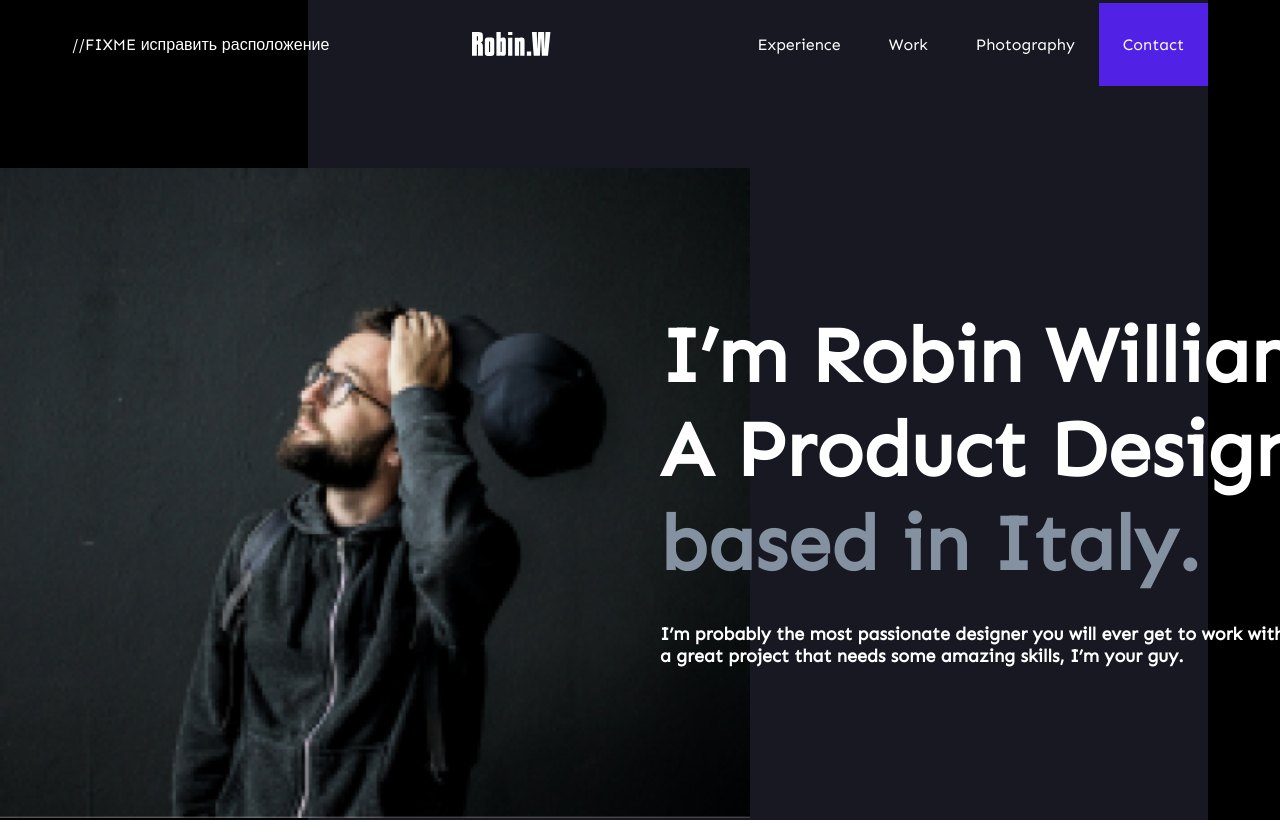
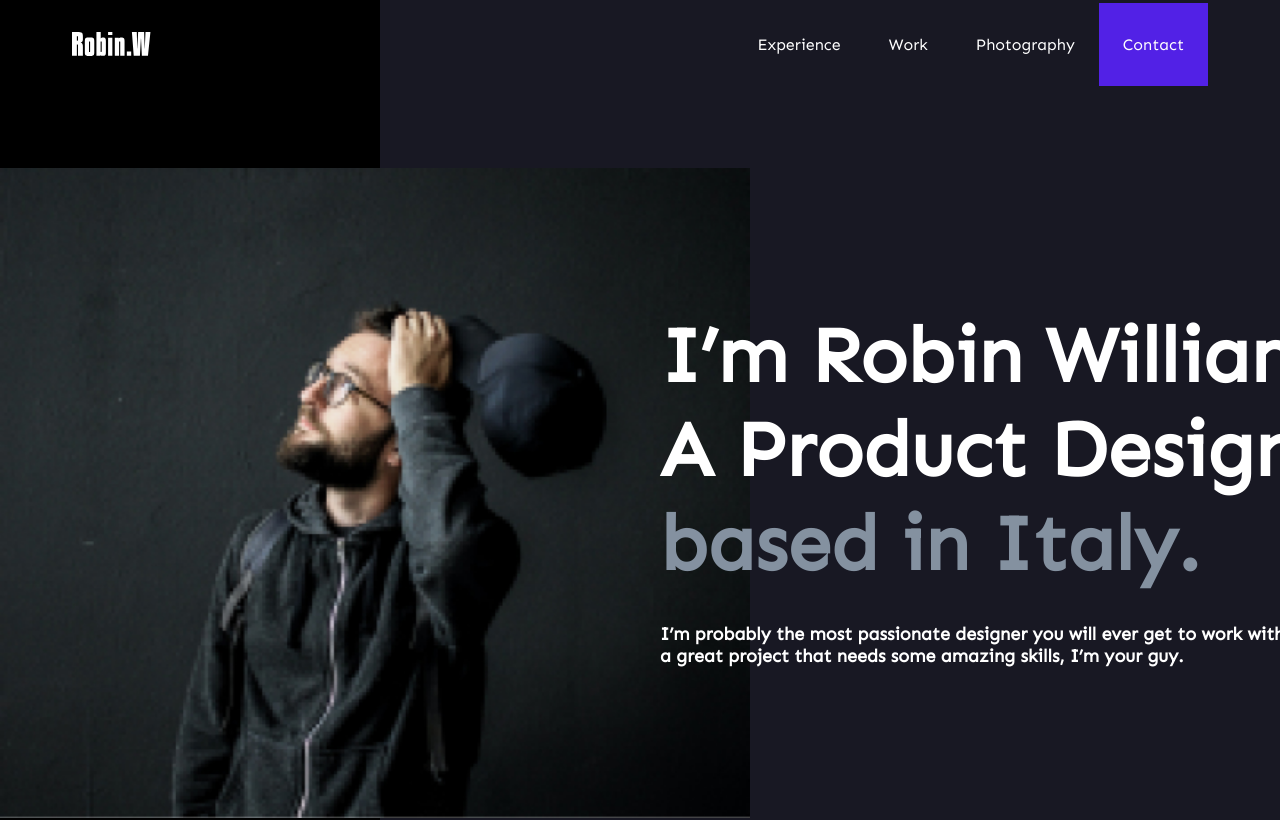
Before and after one commit to Ororura/robin-landing, a Next.js app: page / in a window 1280 px wide. Shown: the top 820 px of the page. Built offline with nearby package versions, Linux system fonts and the light colour scheme.

Commit message:
fix header

```diff
--- a/src/shared/ui/header/Header.module.scss
+++ b/src/shared/ui/header/Header.module.scss
@@ -2,12 +2,14 @@
 
 .container {
   height: 88px;
+  max-width: 1440px;
   background-color: transparent;
   color: white;
   display: flex;
   align-items: center;
   justify-content: space-between;
-  margin: 0 72px;
+  margin: 0 auto;
+  padding: 0 72px;
   position: relative;
 }
 
--- a/src/shared/ui/header/Header.tsx
+++ b/src/shared/ui/header/Header.tsx
@@ -2,10 +2,9 @@ import { FC, PropsWithChildren } from "react";
 import s from "./Header.module.scss";
 import { Logo } from "../icons/logo";
 
-const Header: FC<PropsWithChildren> = ({ children }) => {
+const Header: FC = () => {
   return (
     <header className={s.container}>
-      //FIXME исправить расположение
       <div className={s.backgroundBox} />
       <Logo />
       <ul className={s.menuList}>
--- a/src/widgets/companies/ui/Companies.module.scss
+++ b/src/widgets/companies/ui/Companies.module.scss
@@ -2,7 +2,8 @@
 
 .container {
   max-width: 1440px;
-  margin: 120px 72px;
+  margin: 120px auto;
+  padding: 0 72px;
 }
 
 .work {
```
